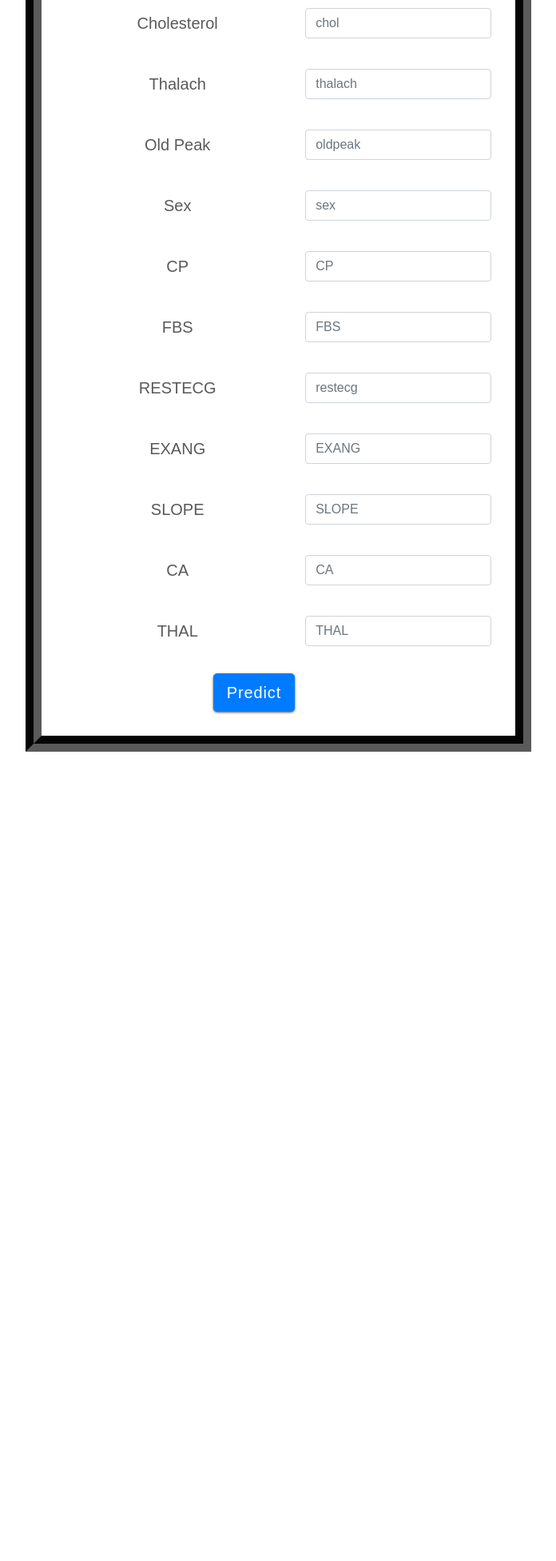
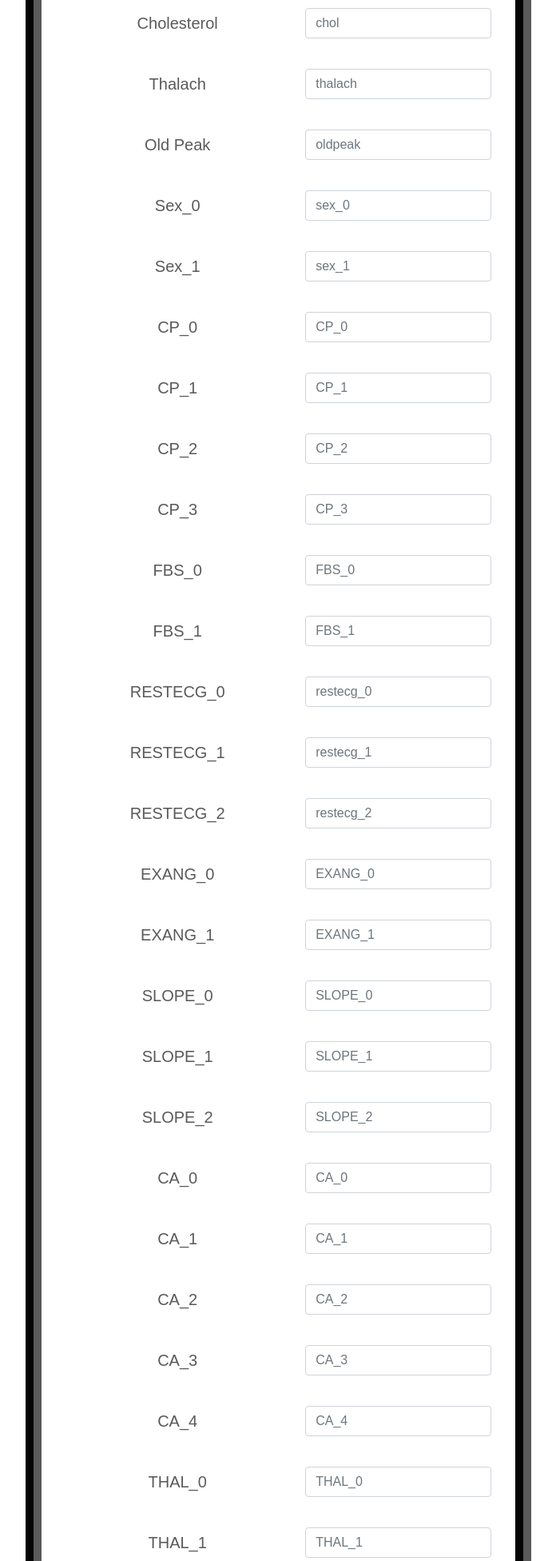
Before and after one commit to Aashish-32/HRPS, a Flask app: page /heart in a window 1280 px wide. Shown: the part 425-2377 px from the top of the page at 80% size, without its empty margins (339-1035 px from the left). Before the commit the page ends 1365 px from the top, so only its background shows below. Run offline with Flask 3, Linux system fonts and the light colour scheme; a user stored in the database is signed in; parts of the project's set-up code (start-up, migrations or seed data) failed here and were passed over; some libraries are stand-ins or nearby versions.

Commit message:
heartDiseaseModelFixed

```diff
--- a/app.py
+++ b/app.py
@@ -16,6 +16,7 @@ from sklearn.model_selection import train_test_split
 filename = 'diabetes-prediction-rfc-model.pkl'
 classifier = pickle.load(open(filename, 'rb'))
 model = pickle.load(open('model.pkl', 'rb'))
+
 
 # model1 = pickle.load(open('model1.pkl', 'rb'))
 
@@ -291,13 +292,14 @@ def predictheart():
     features_value = [np.array(input_features)]
 
     features_name = ["age", "trestbps", "chol", "thalach", "oldpeak", "sex_0",
-                     "  sex_1", "cp_0", "cp_1", "cp_2", "cp_3", "  fbs_0",
-                     "restecg_0", "restecg_1", "restecg_2", "exang_0", "exang_1",
-                     "slope_0", "slope_1", "slope_2", "ca_0", "ca_1", "ca_2", "thal_1",
-                     "thal_2", "thal_3"]
+                     "  sex_1", "cp_0", "cp_1", "cp_2", "cp_3", "fbs_0", "fbs_0",
+                     "restecg_0", "restecg_1", "restecg_2", "exang_0", "exang_1", "exang_2", "exang_3", "exang_4"
+                     "slope_0", "slope_1", "slope_2", "ca_0", "ca_1", "ca_2", "thal_0",
+                     "thal_1", "thal_2", "thal_3"]
 
     df = pd.DataFrame(features_value, columns=features_name)
-    output = model1.predict(df)
+    heartpkl=pickle.load(open('heart.pkl', 'rb'))
+    output = heartpkl.predict(df)
 
     if output == 1:
         res_val = "a high risk of Heart Disease"
@@ -305,8 +307,6 @@ def predictheart():
         res_val = "a low risk of Heart Disease"
 
     return render_template('heart_result.html', prediction_text='Patient has {}'.format(res_val))
-
-
 ############################################################################################################
 
 if __name__ == "__main__":
--- a/templates/heart.html
+++ b/templates/heart.html
@@ -180,49 +180,105 @@ fieldset button
                     <input class="form-control" type="number" name="oldpeak" placeholder="oldpeak" required="required"/>
                   </div>
                   <div class="form-group">
-                    <label for="sex">Sex</label>
-                    <input class="form-control" type="number" name="sex" placeholder="sex" required="required"/>
-                  </div>
-
-                  <div class="form-group">
-                    <label for="CP">CP</label>
-                    <input class="form-control" type="number" name="CP" placeholder="CP" required="required"/>
-                  </div>
-
-
-
-                  <div class="form-group">
-                    <label for="fbs">FBS</label>
-                    <input class="form-control" type="number" name="FBS" placeholder="FBS" required="required"/>
+                    <label for="sex_0">Sex_0</label>
+                    <input class="form-control" type="number" name="sex_0" placeholder="sex_0" required="required"/>
                   </div>
                   <div class="form-group">
-                    <label for="restecg">RESTECG</label>
-                    <input class="form-control" type="number" name="restecg" placeholder="restecg" required="required"/>
+                    <label for="sex_1">Sex_1</label>
+                    <input class="form-control" type="number" name="sex_1" placeholder="sex_1" required="required"/>
                   </div>
-
-
                   <div class="form-group">
-                    <label for="exang">EXANG</label>
-                    <input class="form-control" type="number" name="EXANG" placeholder="EXANG" required="required"/>
+                    <label for="CP_0">CP_0</label>
+                    <input class="form-control" type="number" name="CP_0" placeholder="CP_0" required="required"/>
                   </div>
-
                   <div class="form-group">
-                    <label for="slope">SLOPE</label>
-                    <input class="form-control" type="number" name="SLOPE" placeholder="SLOPE" required="required"/>
+                    <label for="CP_1">CP_1</label>
+                    <input class="form-control" type="number" name="CP_1" placeholder="CP_1" required="required"/>
                   </div>
-
                   <div class="form-group">
-                    <label for="CA">CA</label>
-                    <input class="form-control" type="number" name="CA" placeholder="CA" required="required"/>
+                    <label for="CP_2">CP_2</label>
+                    <input class="form-control" type="number" name="CP_2" placeholder="CP_2" required="required"/>
                   </div>
-
-
                   <div class="form-group">
-                    <label for="THAL">THAL</label>
-                    <input class="form-control" type="number" name="THAL" placeholder="THAL" required="required"/>
+                    <label for="CP_3">CP_3</label>
+                    <input class="form-control" type="number" name="CP_3" placeholder="CP_3" required="required"/>
                   </div>
-
-
+                  <div class="form-group">
+                    <label for="fbs_0">FBS_0</label>
+                    <input class="form-control" type="number" name="FBS_0" placeholder="FBS_0" required="required"/>
+                  </div>
+                  <div class="form-group">
+                    <label for="fbs_1">FBS_1</label>
+                    <input class="form-control" type="number" name="FBS_1" placeholder="FBS_1" required="required"/>
+                  </div>
+                  <div class="form-group">
+                    <label for="restecg_0">RESTECG_0</label>
+                    <input class="form-control" type="number" name="restecg_0" placeholder="restecg_0" required="required"/>
+                  </div>
+                  <div class="form-group">
+                    <label for="restecg_1">RESTECG_1</label>
+                    <input class="form-control" type="number" name="restecg_1" placeholder="restecg_1" required="required"/>
+                  </div>
+                  <div class="form-group">
+                    <label for="restecg_2">RESTECG_2</label>
+                    <input class="form-control" type="number" name="restecg_2" placeholder="restecg_2" required="required"/>
+                  </div>
+                  <div class="form-group">
+                    <label for="exang_0">EXANG_0</label>
+                    <input class="form-control" type="number" name="EXANG_0" placeholder="EXANG_0" required="required"/>
+                  </div>
+                  <div class="form-group">
+                    <label for="exang_1">EXANG_1</label>
+                    <input class="form-control" type="number" name="EXANG_1" placeholder="EXANG_1" required="required"/>
+                  </div>
+                  <div class="form-group">
+                    <label for="slope_0">SLOPE_0</label>
+                    <input class="form-control" type="number" name="SLOPE_0" placeholder="SLOPE_0" required="required"/>
+                  </div>
+                  <div class="form-group">
+                    <label for="slope_1">SLOPE_1</label>
+                    <input class="form-control" type="number" name="SLOPE_1" placeholder="SLOPE_1" required="required"/>
+                  </div>
+                  <div class="form-group">
+                    <label for="slope_2">SLOPE_2</label>
+                    <input class="form-control" type="number" name="SLOPE_2" placeholder="SLOPE_2" required="required"/>
+                  </div>
+                  <div class="form-group">
+                    <label for="CA_0">CA_0</label>
+                    <input class="form-control" type="number" name="CA_0" placeholder="CA_0" required="required"/>
+                  </div>
+                  <div class="form-group">
+                    <label for="CA_1">CA_1</label>
+                    <input class="form-control" type="number" name="CA_1" placeholder="CA_1" required="required"/>
+                  </div>
+                  <div class="form-group">
+                    <label for="CA_2">CA_2</label>
+                    <input class="form-control" type="number" name="CA_2" placeholder="CA_2" required="required"/>
+                  </div>
+                  <div class="form-group">
+                    <label for="CA_3">CA_3</label>
+                    <input class="form-control" type="number" name="CA_3" placeholder="CA_3" required="required"/>
+                  </div>
+                  <div class="form-group">
+                    <label for="CA_4">CA_4</label>
+                    <input class="form-control" type="number" name="CA_4" placeholder="CA_4" required="required"/>
+                  </div>
+                  <div class="form-group">
+                    <label for="THAL_0">THAL_0</label>
+                    <input class="form-control" type="number" name="THAL_0" placeholder="THAL_0" required="required"/>
+                  </div>
+                  <div class="form-group">
+                    <label for="THAL_1">THAL_1</label>
+                    <input class="form-control" type="number" name="THAL_1" placeholder="THAL_1" required="required"/>
+                  </div>
+                  <div class="form-group">
+                    <label for="THAL_2">THAL_2</label>
+                    <input class="form-control" type="number" name="THAL_2" placeholder="THAL_2" required="required"/>
+                  </div>
+                  <div class="form-group">
+                    <label for="THAL_3">THAL_3</label>
+                    <input class="form-control" type="number" name="THAL_3" placeholder="THAL_3" required="required"/>
+                  </div>
                   &nbsp;&nbsp;&nbsp;&nbsp;&nbsp;&nbsp;&nbsp;&nbsp;&nbsp;&nbsp;&nbsp;&nbsp;&nbsp;&nbsp;&nbsp;&nbsp;&nbsp;&nbsp;&nbsp;&nbsp;&nbsp;&nbsp;&nbsp;&nbsp;&nbsp;&nbsp;&nbsp;&nbsp;<button type="submit" class="btn btn-primary btn-lg">Predict</button>
 
             </div>
```
Also changed, not shown: attributeinfo.txt (added, +84 -0 lines), 3 other files.
